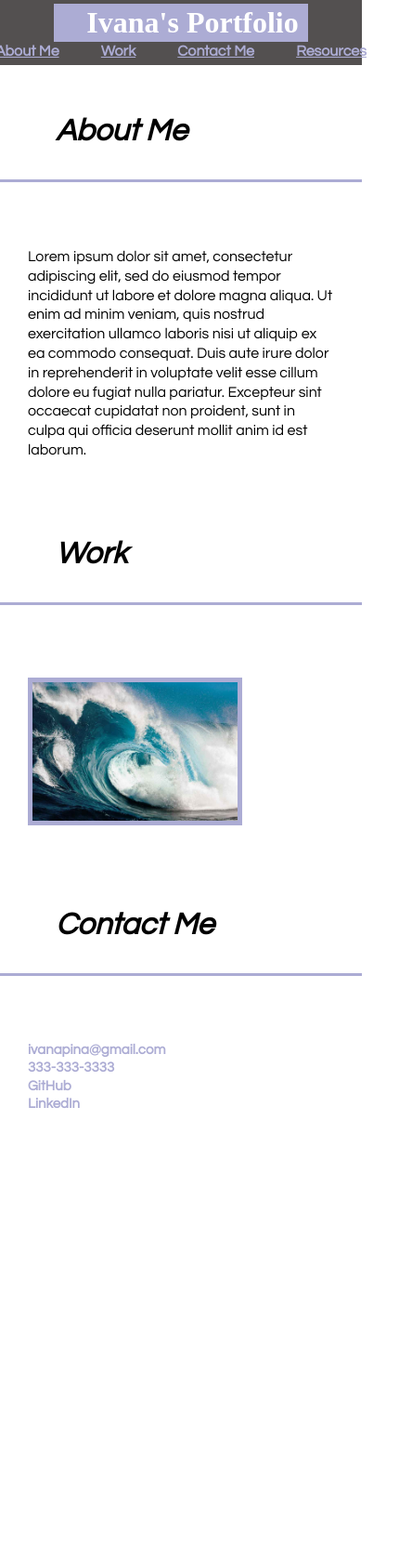
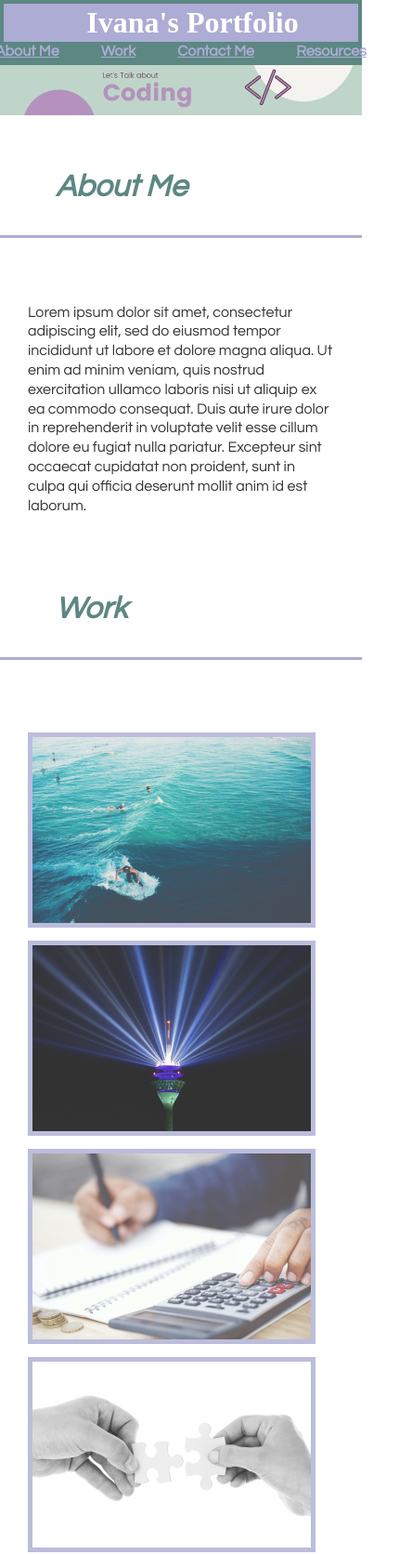
Before and after one commit to ivanapina/Challenge02, a plain HTML site: page index.html in a window 390 px wide. Shown: the top 1673 px of the page at 93% size, 430 px wide, since content can reach past the window. Before the commit the page ends 1228 px from the top, so only its background shows below. Drawn offline with Linux system fonts and the light colour scheme.

Commit message:
final changes

```diff
--- a/Assets/css/style.css
+++ b/Assets/css/style.css
@@ -1,6 +1,7 @@
 /* Create CSS variables at the root of the document to be used throughout the style sheet */
 :root {
    --id-color: rgb(172, 172, 212);
+   --id-color-2:  rgb(92, 135, 130);
 }
 
 body {
@@ -15,7 +16,7 @@ body {
     justify-content: space-between;
     align-items: center;
     padding: 1%;
-    background-color: #535050;
+    background-color: var(--id-color-2);
     color: #fff;
   }
 
@@ -42,6 +43,10 @@ body {
     color: #fff;
   }
 
+  sub img {
+    max-height: 200px;
+  }
+
   main {
     display: flex;
     flex-wrap: wrap;
@@ -49,6 +54,7 @@ body {
   }
 
   .main-side {
+    color: var(--id-color-2);
     border-right: var(--id-color) solid 3px;
     order: 0;
     width: 30%;
@@ -58,21 +64,23 @@ body {
 
   }
 
-  main p {
-
-  }
  .main-content {
   width: 70%;
   padding: 50px 30px 30px 30px;
-
+  opacity: 80%;
 
  }
 
  .main-content img {
   margin-top: 8px;
   border: var(--id-color) solid 5px;
-  max-width: 70%;
+  max-width: 100%;
  }
+
+.main-content :hover {
+  opacity: 40%;
+ }
+
   #content-about {
     font-style: italic;
     font-weight: bolder;
@@ -80,22 +88,22 @@ body {
     padding: 30px 10px 30px 60px;
   }
 
-#surf-report {
 
-}
 .contact-links {
+  margin-top: 30px;
   font-size: 15px;
+  line-height: 1.5rem;
 
 }
 
 section {
-  padding: 30px 10px 30px 60px;
+  padding: 30px 50px 30px 60px;
+  min-width: 60%;
 }
 
 section ul {
   display: flex;
   justify-content: space-between;
-  min-width: 400px;
 }
 
 section a {
@@ -108,11 +116,18 @@ section a:hover {
   color:black;
 }
 
+
 @media screen and (max-width: 768px) {
   header, nav, main {
     flex-direction: column;
   }
-
+h1 {
+  width: 100%;
+  text-align: center;
+}
+sub img {
+  max-width: 100%;
+}
   .main-side {
     border-right: none;
     border-bottom: var(--id-color) solid 3px;
@@ -122,6 +137,7 @@ section a:hover {
 
   .main-content {
     width: 100%;
+    justify-content: center;
   }
 
   section ul {
--- a/index.html
+++ b/index.html
@@ -15,23 +15,27 @@
       <h1>Ivana's Portfolio</h1>
       <nav>
         <ul>
-          <li><a href="#">About Me</a></li>
-          <li><a href="#">Work</a></li>
-          <li><a href="#">Contact Me</a></li>
+          <li><a href="#about-me">About Me</a></li>
+          <li><a href="#work">Work</a></li>
+          <li><a href="#contact-me">Contact Me</a></li>
           <li><a href="#">Resources</a></li>
         </ul>
       </nav>
     </header>
+    <sub><img src="./Assets/images/Sub-head-max.png" alt="Sub Header"></sub>
     <main>
       <div class="main-side" id="content-about">About Me</div>
-      <p class="main-content">Lorem ipsum dolor sit amet, consectetur adipiscing elit, sed do eiusmod tempor incididunt ut labore et dolore magna aliqua. Ut enim ad minim veniam, quis nostrud exercitation ullamco laboris nisi ut aliquip ex ea commodo consequat. Duis aute irure dolor in reprehenderit in voluptate velit esse cillum dolore eu fugiat nulla pariatur. Excepteur sint occaecat cupidatat non proident, sunt in culpa qui officia deserunt mollit anim id est laborum.</p>
+      <p class="main-content" id="about-me">Lorem ipsum dolor sit amet, consectetur adipiscing elit, sed do eiusmod tempor incididunt ut labore et dolore magna aliqua. Ut enim ad minim veniam, quis nostrud exercitation ullamco laboris nisi ut aliquip ex ea commodo consequat. Duis aute irure dolor in reprehenderit in voluptate velit esse cillum dolore eu fugiat nulla pariatur. Excepteur sint occaecat cupidatat non proident, sunt in culpa qui officia deserunt mollit anim id est laborum.</p>
       <div class="main-side" id="content-about">Work</div>
-      <div class="main-content">
-      <img src="./Assets/images/ocean-waves-1000x675.jpg" alt="Surf Report">
-      </div>
+      <div class="main-content" id="work">
+      <img src="./Assets/images/surf-report.png" alt="Surf Report">
+      <img src="./Assets/images/led-lights.png" alt="Led Walls">
+      <img src="./Assets/images/calculator.png" alt="calculator">
+      <img src="./Assets/images/pastel-puzzles.png" alt="Pastel Puzzle">
+    </div>
       <div class="main-side" id="content-about">Contact Me</div>
-      <section class="main-content">
-      <ul class="contact-links">
+      <section>
+      <ul class="contact-links" id="contact-me">
         <li><a href="mailto:ivanapina@gmail.com">ivanapina@gmail.com</a></li>
         <li><a href="tel:333-333-3333">333-333-3333</a></li>
         <li><a href="https://github.com/ivanapina">GitHub</a></li>
```
Also changed, not shown: Assets/images/Sub-head-max.png (added), Assets/images/calculator.png (added), Assets/images/led-lights.png (added), Assets/images/ocean-waves-1000x675.jpg (deleted), Assets/images/pastel-puzzles.png (added), Assets/images/surf-report.png (added), 3 other files.
